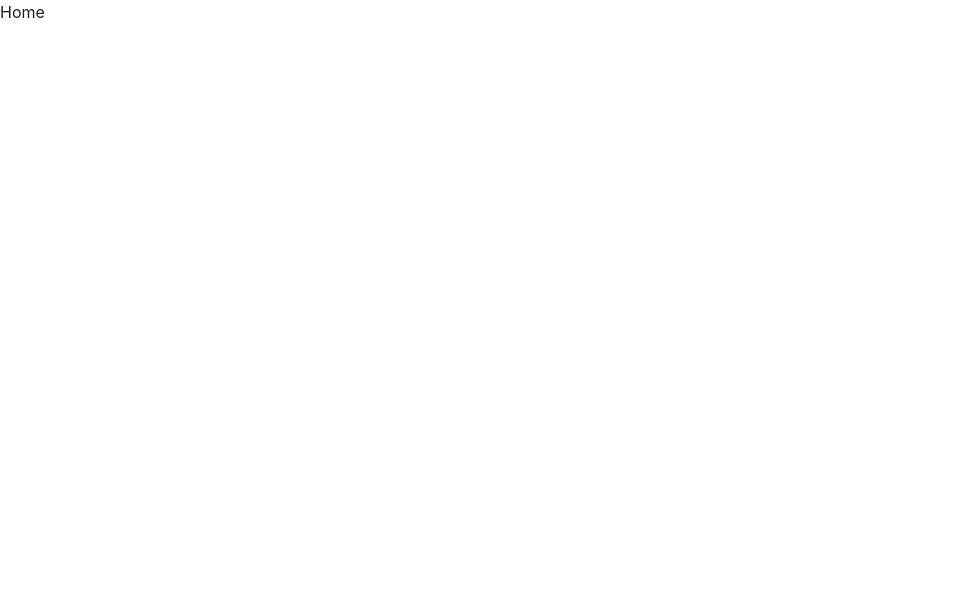
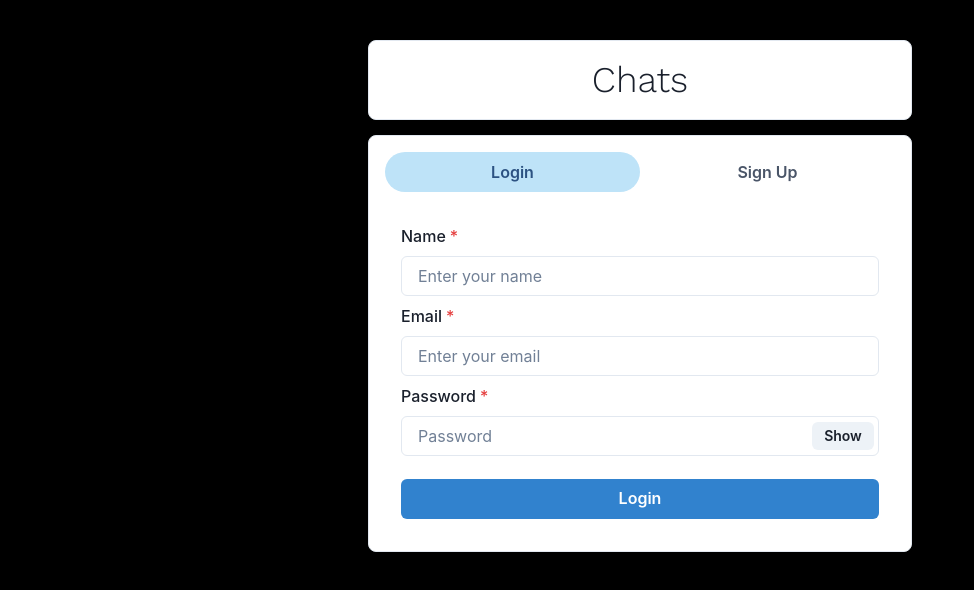
Before and after one commit to francisputong/chat-app, a React (Create React App) app in the folder frontend/: page / in a window 1280 px wide. Shown: the top 590 px of the page, without its empty margins (0-974 px from the left). Built offline with nearby package versions, Linux system fonts and the light colour scheme.

Commit message:
add login and signup components

```diff
--- a/frontend/src/App.css
+++ b/frontend/src/App.css
@@ -0,0 +1,7 @@
+@import url('https://fonts.googleapis.com/css2?family=Work+Sans:wght@300&display=swap');
+
+.app {
+    min-height: 100vh;
+    display: flex;
+    background-color: black;
+}
--- a/frontend/src/App.tsx
+++ b/frontend/src/App.tsx
@@ -6,7 +6,7 @@ import "./App.css";
 
 function App() {
     return (
-        <div className='App'>
+        <div className='app'>
             <Route path='/' component={Home} exact />
             <Route path='/chats' component={Chat} exact />
         </div>
--- /dev/null
+++ b/frontend/src/components/auth/Login.tsx
@@ -0,0 +1,71 @@
+import React, { useState } from "react";
+import { Button, VStack } from "@chakra-ui/react";
+import { InputField } from "../base/Input";
+
+type Props = {};
+
+const Login = ({}: Props): JSX.Element => {
+    const [registerForm, setRegisterForm] = useState({
+        name: "",
+        email: "",
+        password: "",
+    });
+    const [show, setShow] = useState(false);
+
+    const handleOnChange = (e: React.ChangeEvent<HTMLInputElement>) => {
+        const { value, name } = e.target;
+
+        setRegisterForm({ ...registerForm, [name]: value });
+    };
+
+    const handleSubmit = () => {};
+
+    return (
+        <VStack>
+            <InputField
+                name='name'
+                placeholder='Enter your name'
+                value={registerForm.name}
+                label='Name'
+                handleOnChange={handleOnChange}
+                isRequired
+            />
+            <InputField
+                name='email'
+                placeholder='Enter your email'
+                value={registerForm.email}
+                label='Email'
+                handleOnChange={handleOnChange}
+                isRequired
+            />
+            <InputField
+                name='password'
+                placeholder='Password'
+                value={registerForm.password}
+                label='Password'
+                handleOnChange={handleOnChange}
+                type={show ? "text" : "password"}
+                rightElement={
+                    <Button
+                        onClick={() => setShow(!show)}
+                        h='1.75rem'
+                        size='sm'
+                    >
+                        {show ? "Hide" : "Show"}
+                    </Button>
+                }
+                isRequired
+            />
+            <Button
+                colorScheme='blue'
+                width='100%'
+                style={{ marginTop: 15 }}
+                onClick={handleSubmit}
+            >
+                Login
+            </Button>
+        </VStack>
+    );
+};
+
+export default Login;
--- /dev/null
+++ b/frontend/src/components/auth/Signup.tsx
@@ -0,0 +1,104 @@
+import React, { useState } from "react";
+import { Button, VStack } from "@chakra-ui/react";
+import { InputField } from "../base/Input";
+
+type Props = {};
+
+const Signup = ({}: Props): JSX.Element => {
+    const [registerForm, setRegisterForm] = useState({
+        name: "",
+        email: "",
+        password: "",
+        confirmPassword: "",
+        profilePicture: "",
+    });
+    const [show, setShow] = useState(false);
+
+    const postDetails = (profilePicture: File) => {};
+
+    const handleOnChange = (e: React.ChangeEvent<HTMLInputElement>) => {
+        const { value, name, files } = e.target;
+
+        if (files && files?.length > 0) {
+            postDetails(files[0]);
+        } else {
+            setRegisterForm({ ...registerForm, [name]: value });
+        }
+    };
+
+    const handleSubmit = () => {};
+
+    return (
+        <VStack>
+            <InputField
+                name='name'
+                placeholder='Enter your name'
+                value={registerForm.name}
+                label='Name'
+                handleOnChange={handleOnChange}
+                isRequired
+            />
+            <InputField
+                name='email'
+                placeholder='Enter your email'
+                value={registerForm.email}
+                label='Email'
+                handleOnChange={handleOnChange}
+                isRequired
+            />
+            <InputField
+                name='password'
+                placeholder='Password'
+                value={registerForm.password}
+                label='Password'
+                handleOnChange={handleOnChange}
+                type={show ? "text" : "password"}
+                rightElement={
+                    <Button
+                        onClick={() => setShow(!show)}
+                        h='1.75rem'
+                        size='sm'
+                    >
+                        {show ? "Hide" : "Show"}
+                    </Button>
+                }
+                isRequired
+            />
+            <InputField
+                name='confirmPassword'
+                placeholder='Confirm password'
+                value={registerForm.confirmPassword}
+                label='Confirm password'
+                handleOnChange={handleOnChange}
+                type={show ? "text" : "password"}
+                rightElement={
+                    <Button
+                        onClick={() => setShow(!show)}
+                        h='1.75rem'
+                        size='sm'
+                    >
+                        {show ? "Hide" : "Show"}
+                    </Button>
+                }
+                isRequired
+            />
+            <InputField
+                name='profilePicture'
+                value={registerForm.profilePicture}
+                label='Upload your picture'
+                type='file'
+                handleOnChange={handleOnChange}
+            />
+            <Button
+                colorScheme='blue'
+                width='100%'
+                style={{ marginTop: 15 }}
+                onClick={handleSubmit}
+            >
+                Sign Up
+            </Button>
+        </VStack>
+    );
+};
+
+export default Signup;
--- /dev/null
+++ b/frontend/src/components/base/Input.tsx
@@ -0,0 +1,54 @@
+import React, { InputHTMLAttributes } from "react";
+import {
+    FormControl,
+    FormErrorMessage,
+    FormLabel,
+    Input,
+    InputGroup,
+    InputRightElement,
+} from "@chakra-ui/react";
+
+type InputFieldProps = InputHTMLAttributes<HTMLInputElement> & {
+    name: string;
+    label: string;
+    value: string;
+    isInvalid?: boolean;
+    isRequired?: boolean;
+    rightElement?: JSX.Element;
+    handleOnChange: (e: React.ChangeEvent<HTMLInputElement>) => void;
+};
+
+export const InputField: React.FC<InputFieldProps> = ({
+    label,
+    name,
+    size: _,
+    value,
+    isInvalid,
+    isRequired,
+    rightElement,
+    handleOnChange,
+    ...props
+}) => {
+    return (
+        <FormControl isInvalid={isInvalid} isRequired={isRequired}>
+            <FormLabel htmlFor={name}>{label}</FormLabel>
+            <InputGroup>
+                <Input
+                    onChange={(e) => handleOnChange(e)}
+                    {...props}
+                    id={name}
+                    name={name}
+                    value={value}
+                />
+                {rightElement && (
+                    <InputRightElement width='4.5rem'>
+                        {rightElement}
+                    </InputRightElement>
+                )}
+                {isInvalid ? (
+                    <FormErrorMessage>Required Field</FormErrorMessage>
+                ) : null}
+            </InputGroup>
+        </FormControl>
+    );
+};
--- a/frontend/src/routes/Home.tsx
+++ b/frontend/src/routes/Home.tsx
@@ -1,9 +1,54 @@
+import {
+    Container,
+    Box,
+    Text,
+    Tab,
+    TabList,
+    TabPanel,
+    TabPanels,
+    Tabs,
+} from "@chakra-ui/react";
 import React from "react";
+import Login from "../components/auth/Login";
+import Signup from "../components/auth/Signup";
 
 type Props = {};
 
 const Home = ({}: Props): JSX.Element => {
-    return <div>Home</div>;
+    return (
+        <Container maxW='xl' centerContent>
+            <Box
+                display='flex'
+                justifyContent='center'
+                p={3}
+                bg='white'
+                w='100%'
+                m='40px 0 15px 0'
+                borderRadius='lg'
+                borderWidth='1px'
+            >
+                <Text fontSize='4xl' fontFamily='Work sans'>
+                    Chats
+                </Text>
+            </Box>
+            <Box bg='white' w='100%' p={4} borderRadius='lg' borderWidth='1px'>
+                <Tabs variant='soft-rounded'>
+                    <TabList mb='1em'>
+                        <Tab width='50%'>Login</Tab>
+                        <Tab width='50%'>Sign Up</Tab>
+                    </TabList>
+                    <TabPanels>
+                        <TabPanel>
+                            <Login />
+                        </TabPanel>
+                        <TabPanel>
+                            <Signup />
+                        </TabPanel>
+                    </TabPanels>
+                </Tabs>
+            </Box>
+        </Container>
+    );
 };
 
 export default Home;
```
